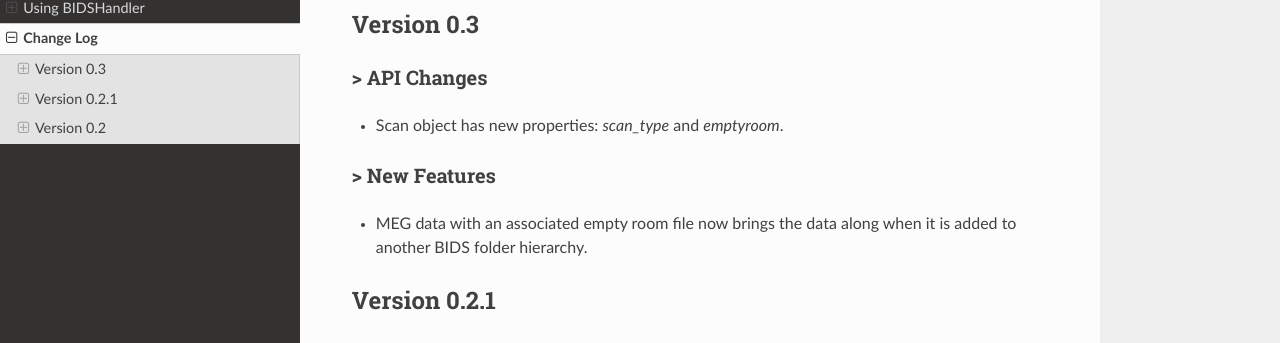
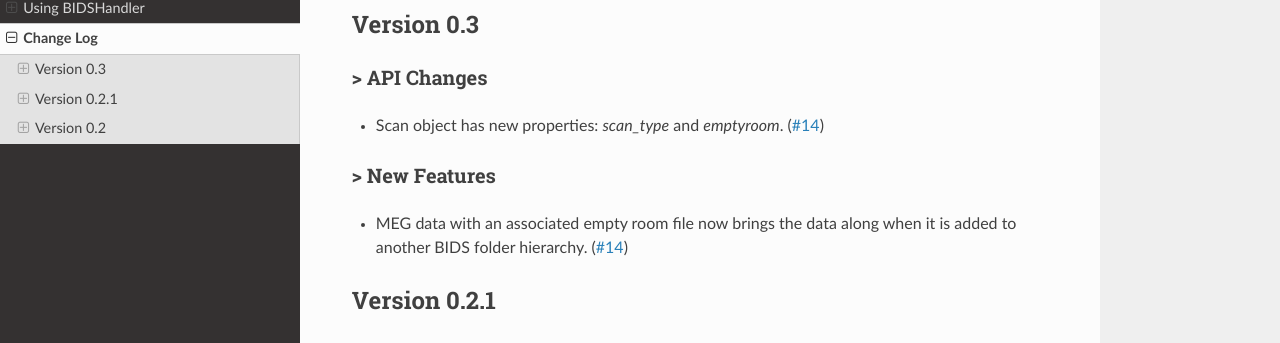
Before and after one commit to Macquarie-MEG-Research/BIDSHandler, a Sphinx documentation site: the page built from docs/changes.rst, in a window 1280 px wide and 1163 px high. Shown: the part 199-542 px from the top of the window. Built offline with Sphinx 7.4.7 and the Read the Docs theme 2.0.0, drawn with Linux system fonts in a browser that asks for light colours.

Commit message:
update changes and reworded Scan.emptyroom docstring

```diff
--- a/docs/changes.rst
+++ b/docs/changes.rst
@@ -11,12 +11,12 @@ Version 0.3
 > API Changes
 -------------
 
-- Scan object has new properties: `scan_type` and `emptyroom`.
+- Scan object has new properties: `scan_type` and `emptyroom`. (`#14 <https://github.com/Macquarie-MEG-Research/BIDSHandler/pull/14>`_)
 
 > New Features
 --------------
 
-- MEG data with an associated empty room file now brings the data along when it is added to another BIDS folder hierarchy.
+- MEG data with an associated empty room file now brings the data along when it is added to another BIDS folder hierarchy. (`#14 <https://github.com/Macquarie-MEG-Research/BIDSHandler/pull/14>`_)
 
 
 Version 0.2.1
```
Also changed, not shown: 1 other file.
